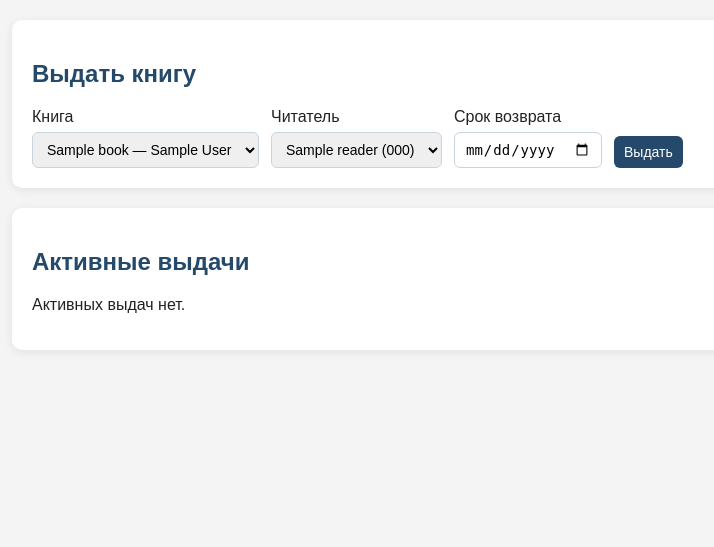
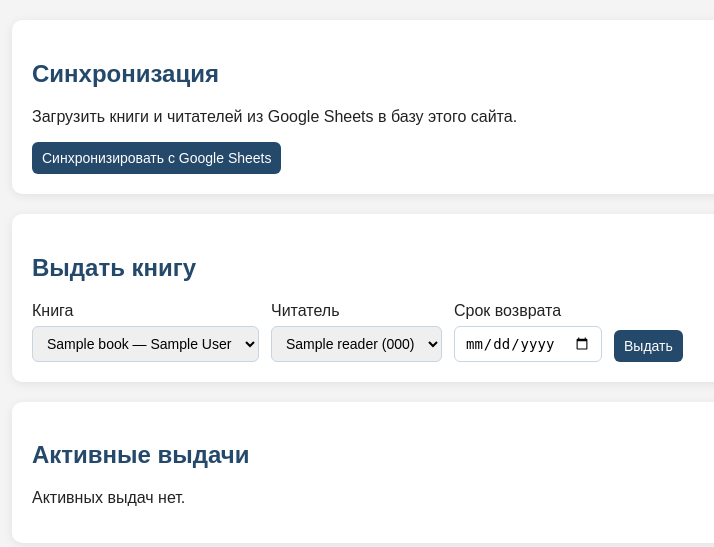
Before and after one commit to yerevanjh-tech/ghjfjh, a Flask app: page /admin in a window 1280 px wide. Shown: the part 100-647 px from the top of the page, without its empty margins (78-792 px from the left). Run offline with Flask 3, Linux system fonts and the light colour scheme; the visitor is signed in with stand-in values (Sample User, id 1); tables that the repository leaves empty hold one stand-in row (values such as "Sample post"); some libraries are stand-ins or nearby versions.

Commit message:
Add admin Google Sheets sync

```diff
--- a/app.py
+++ b/app.py
@@ -260,6 +260,22 @@ def admin_logout():
     return redirect(url_for("admin"))
 
 
+@app.route("/admin/sync", methods=["POST"])
+def admin_sync():
+    if not session.get("admin"):
+        return redirect(url_for("admin"))
+
+    try:
+        count = library_app.sync_books_with_google()
+        _invalidate_public_books_cache()
+        session["admin_message"] = f"Синхронизация завершена. Книг в базе: {count}."
+        session.pop("admin_error", None)
+    except Exception as exc:
+        session["admin_message"] = f"Ошибка синхронизации: {exc}"
+        session["admin_error"] = True
+    return redirect(url_for("admin"))
+
+
 @app.route("/api/books", methods=['GET'])
 def api_books():
     return jsonify(public_books())
@@ -277,6 +293,8 @@ def sitemap():
 
 @app.route("/api/sync", methods=["POST"])
 def api_sync():
+    if not session.get("admin"):
+        return jsonify({"message": "Требуется вход администратора"}), 401
     try:
         count = library_app.sync_books_with_google()
         _invalidate_public_books_cache()
--- a/templates/admin.html
+++ b/templates/admin.html
@@ -49,7 +49,8 @@
       <div class="warn">{{ error }}</div>
     {% endif %}
     {% if session.get('admin_message') %}
-      <div class="ok">{{ session.pop('admin_message') }}</div>
+      {% set admin_error = session.pop('admin_error', false) %}
+      <div class="{{ 'warn' if admin_error else 'ok' }}">{{ session.pop('admin_message') }}</div>
     {% endif %}
 
     {% if not admin_logged_in %}
@@ -65,6 +66,14 @@
         </form>
       </div>
     {% else %}
+      <div class="box">
+        <h2>Синхронизация</h2>
+        <p>Загрузить книги и читателей из Google Sheets в базу этого сайта.</p>
+        <form method="post" action="{{ url_for('admin_sync') }}">
+          <button type="submit">Синхронизировать с Google Sheets</button>
+        </form>
+      </div>
+
       <div class="box">
         <h2>Выдать книгу</h2>
         {% if not books or not readers %}
```
